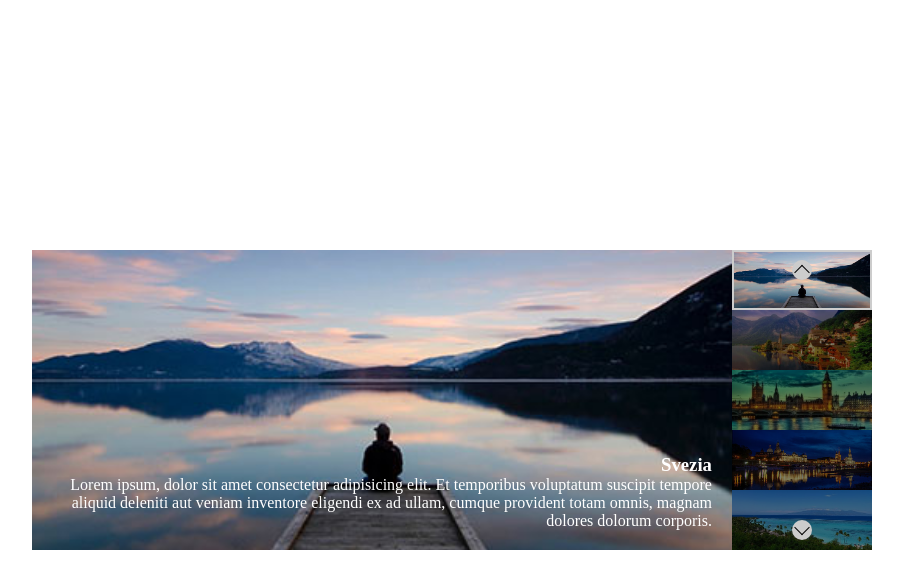
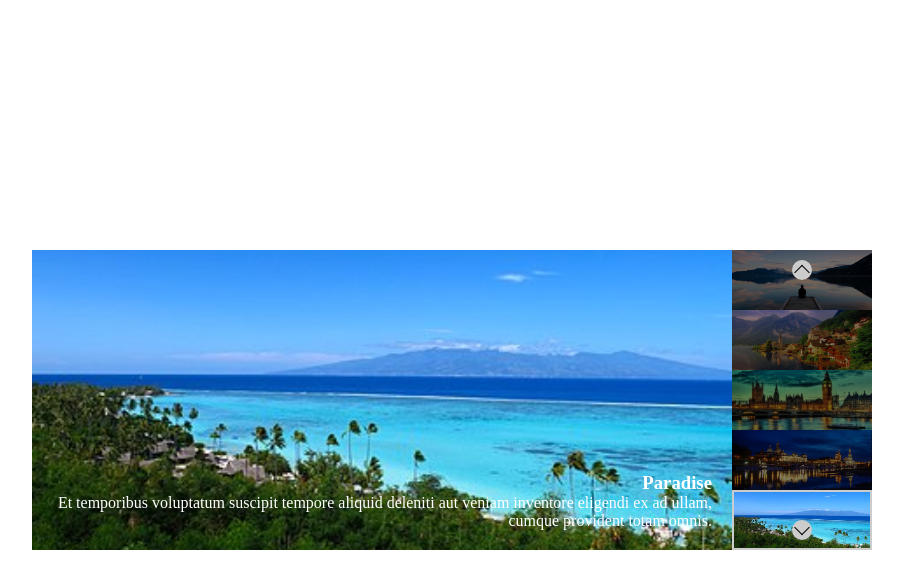
Before and after one commit to zhLisha/vue-slider, a plain HTML site: page index.html in a window 1280 px wide. Both pictures are taken after a click on the element 990 px from the left and 270 px from the top of the page. Shown: the whole page, without its empty margins (188-1091 px from the left). Drawn offline with nearby package versions, Linux system fonts and the light colour scheme.

Commit message:
arrow function done

```diff
--- a/index.html
+++ b/index.html
@@ -17,33 +17,25 @@
             <div class="slider-wrapper" tabindex="0">
 
                 <div class="item">
-                    <img src="img/01.jpg" alt="Svezia" />
+                    <img :src="slides[currentSelectedElement].image" :alt="slides[currentSelectedElement].title"/>
                     <div class="text">
-                        <h3>Svezia</h3>
+                        <h3>{{ slides[currentSelectedElement].title }}</h3>
                         <p>
-                            Lorem ipsum, dolor sit amet consectetur adipisicing elit. Et temporibus voluptatum suscipit tempore aliquid deleniti aut
-                            veniam inventore eligendi ex ad ullam, cumque provident totam omnis, magnam dolores dolorum corporis.
+                            {{ slides[currentSelectedElement].text }}
                         </p>
                     </div>
                 </div>
 
-                <div class="thumbs">
-                    <div class="prev"></div>
-                    <div class="next"></div>
-                    <div class="thumb active">
-                        <img src="img/01.jpg" alt="Svezia"/>
-                    </div>
-                    <div class="thumb">
-                        <img src="img/02.jpg" alt="Svizzera" />
-                    </div>
-                    <div class="thumb">
-                        <img src="img/03.jpg" alt="Gran Bretagna" />
-                    </div>
-                    <div class="thumb">
-                        <img src="img/04.jpg" alt="Germania" />
-                    </div>
-                    <div class="thumb">
-                        <img src="img/05.jpg" alt="Paradise" />
+                <!-- v-if="currentSelectedElement < slides.length - 1" -->
+                <div class="thumbs" >
+
+                    <!-- ARROWS -->
+                    <div class="prev" @click="previousThumb()"></div>
+                    <div class="next" @click="nextThumb()"></div>
+
+                    <!-- SIDE IMAGE -->
+                    <div v-for="(image, index) in slides" class="thumb" :class="{'active': index === currentSelectedElement}">
+                        <img :src="slides[index].image" alt="slides[index].title"/>
                     </div>
                 </div>
 
--- a/js/script.js
+++ b/js/script.js
@@ -1,4 +1,10 @@
-const slides = [
+var app = new Vue(
+    {
+        el: '#app',
+        data: {
+            currentSelectedElement: 0,
+
+            slides:[
             {
                 image: 'img/01.jpg',
                 title: 'Svezia',
@@ -24,6 +30,25 @@ const slides = [
                 title: 'Paradise',
                 text: 'Et temporibus voluptatum suscipit tempore aliquid deleniti aut veniam inventore eligendi ex ad ullam, cumque provident totam omnis.',
             }
-];
+            ],
 
-console.log(slides);
+        },
+        methods: {
+            nextThumb() {
+                if(this.currentSelectedElement < this.slides.length - 1) {
+                    this.currentSelectedElement++;
+                } else {
+                    this.currentSelectedElement = 0;
+                }
+            },
+
+            previousThumb() {
+                if(this.currentSelectedElement > 0) {
+                    this.currentSelectedElement--;
+                } else {
+                    this.currentSelectedElement = this.slides.length - 1;
+                }
+            }
+        }
+    }
+)
```
Lines whose indentation alone changed are shown as unchanged.
